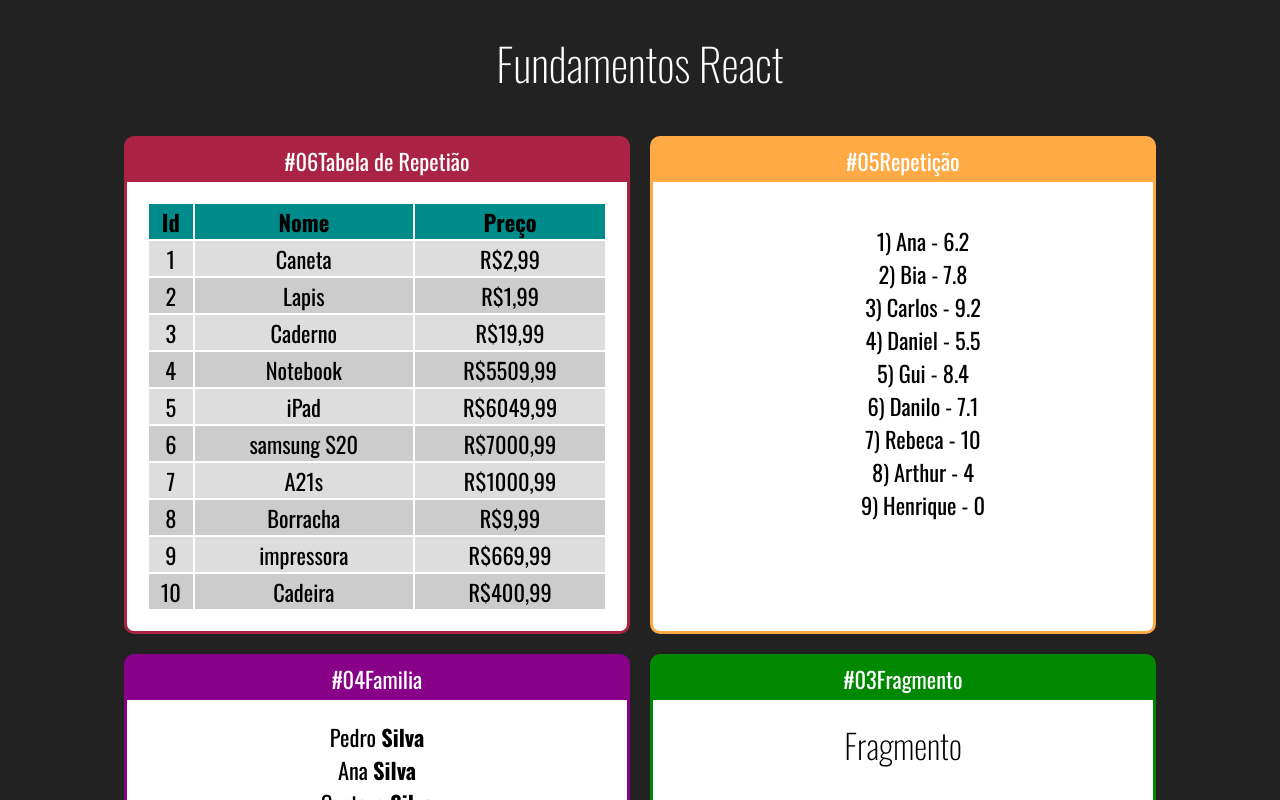
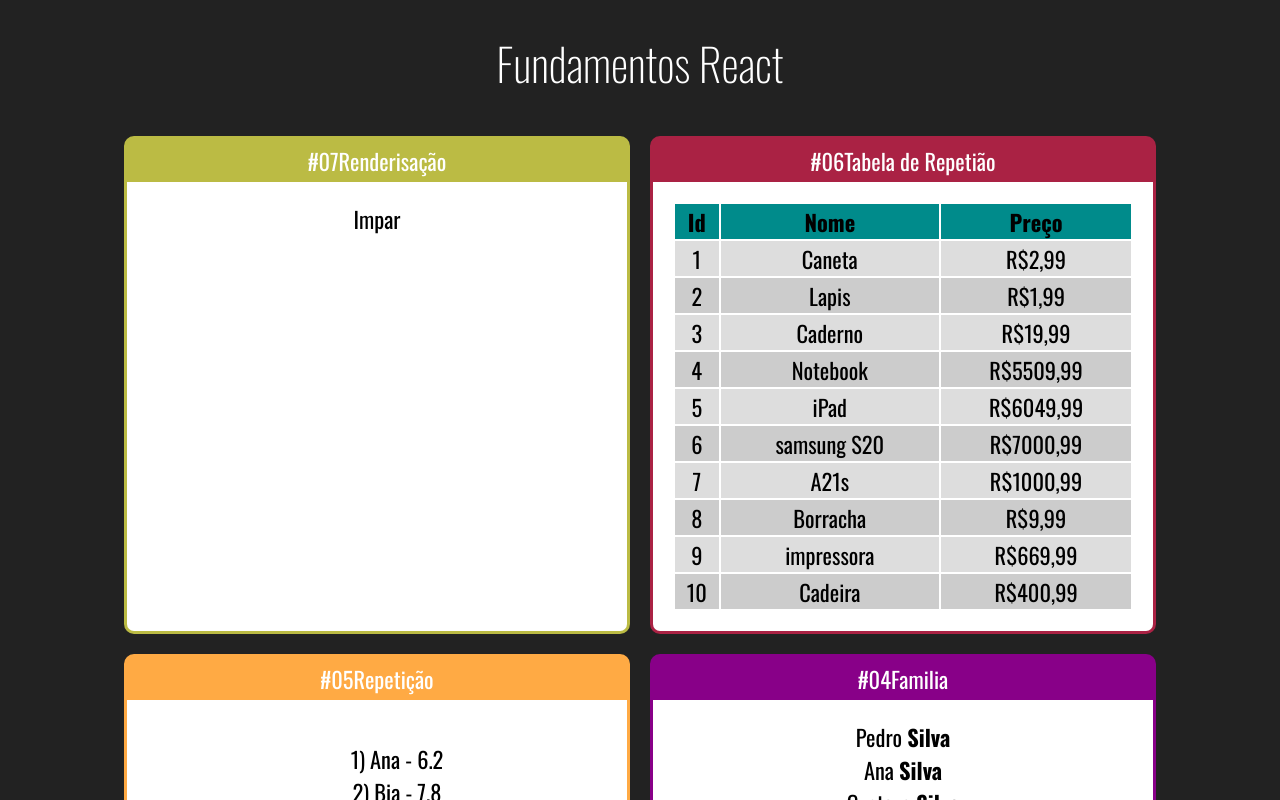
Before and after one commit to Henrique-Franca/Clear-Fundametos-React, a React (Create React App) app: page / in a window 1280 px wide. Shown: the top 800 px of the page. Built offline with nearby package versions, Linux system fonts and the light colour scheme.

Commit message:
Renderisação conficional

```diff
--- a/src/App.jsx
+++ b/src/App.jsx
@@ -1,6 +1,7 @@
 import './App.css'
 import React from "react";
 
+import ParOuImpar from './conponents/condicional/ParOuImpar';
 import TabelaProdutos from './conponents/repetição/TabelaProdutos';
 import ListaAlunos from './conponents/repetição/ListaAlunos';
 import FamiliaMembro from './conponents/basicos/FamiliaMembro';
@@ -17,8 +18,12 @@ export default _ =>
     //precia sempre estar envolvido por uma tag como o <div>
     <div className='App'>
         <h1>Fundamentos React </h1>
+        <div className="Cards">
 
-        <div className="Cards">
+
+            <Cards titulo="#07Renderisação" color="#bb4">
+                <ParOuImpar/>
+            </Cards>
 
             <Cards titulo="#06Tabela de Repetião" color="#a24">
                 <TabelaProdutos/>
--- /dev/null
+++ b/src/conponents/condicional/ParOuImpar.jsx
@@ -0,0 +1,15 @@
+import React from "react";
+
+export default props =>{
+
+    const  isPar = props.numero %2===0
+
+    return(
+
+        <div>
+            {isPar ? <span>Pat</span> : <span>Impar</span>}
+        </div>
+
+    )
+
+}
```
